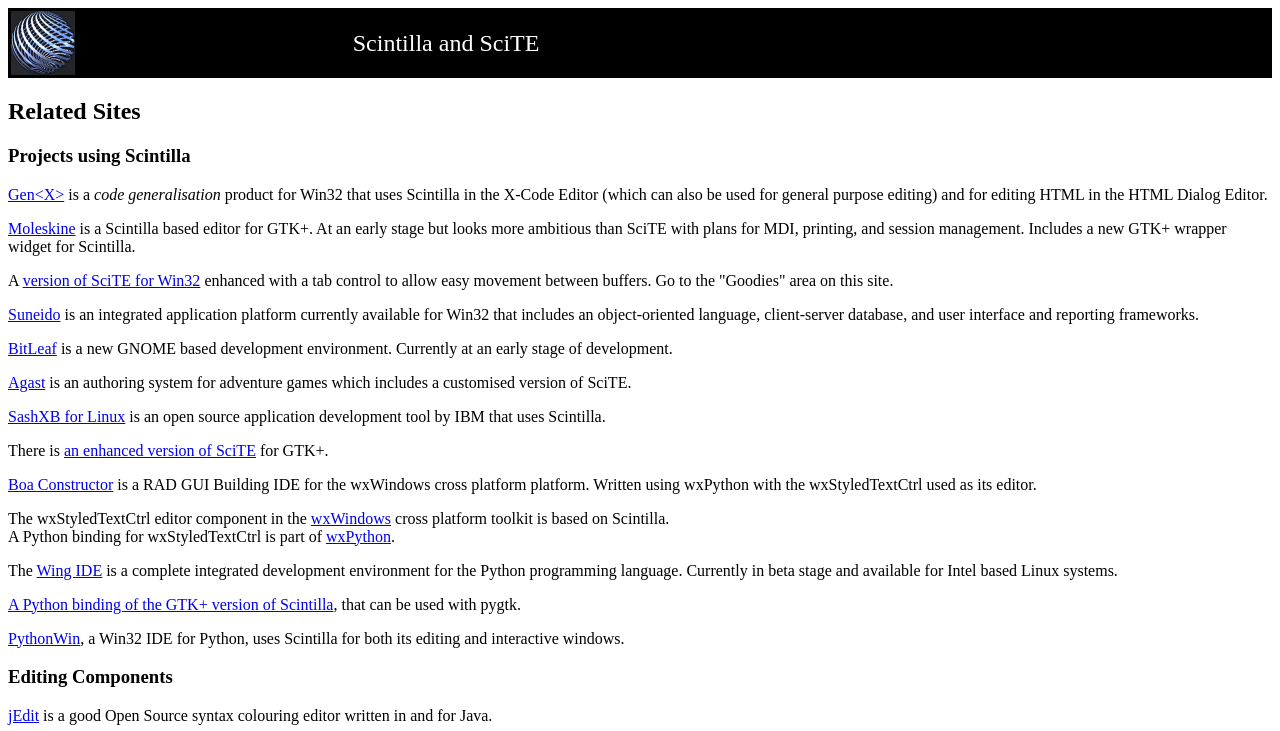
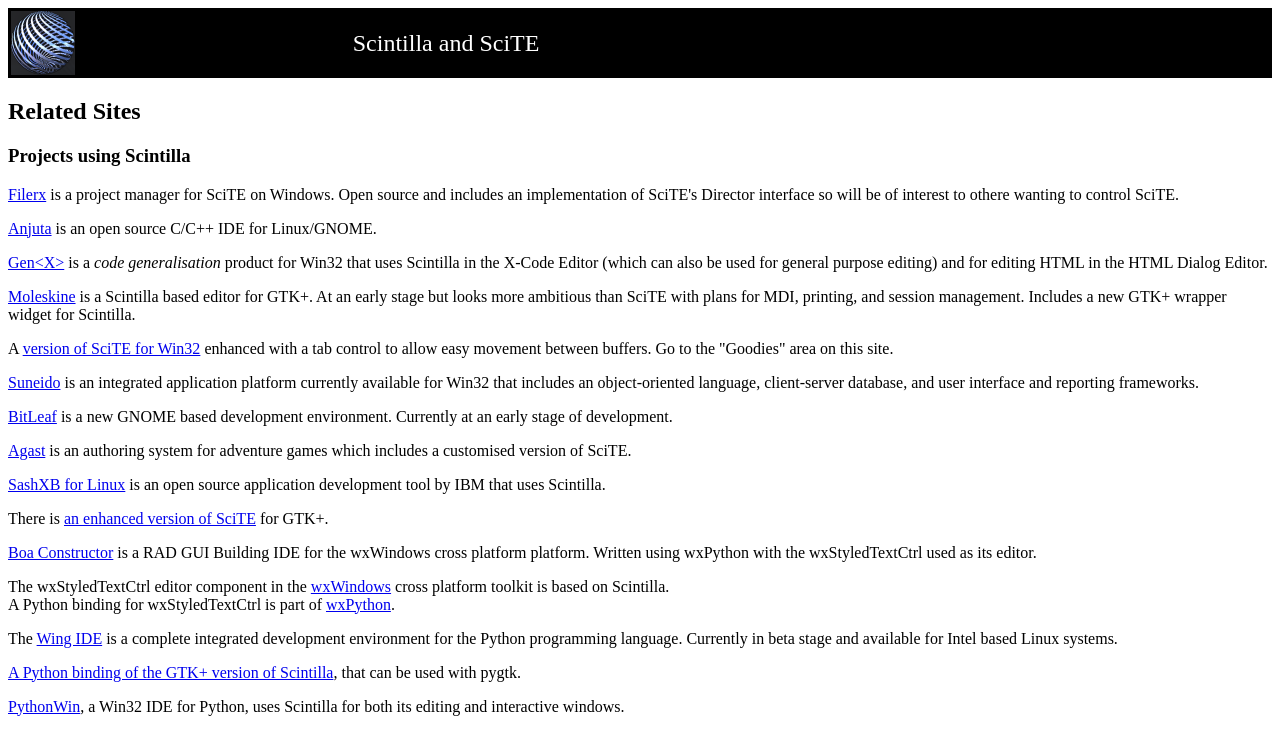
Before and after one commit to mirror/scintilla, a plain HTML site: page doc/ScintillaRelated.html in a window 1280 px wide. Shown: the top 731 px of the page. Drawn offline with Linux system fonts and the light colour scheme.

Commit message:
Added TiLP, Anjuta and Filerx to related projects but TiLP is commented out as the web site is quite empty and has nothing Scintilla related.

```diff
--- a/doc/ScintillaRelated.html
+++ b/doc/ScintillaRelated.html
@@ -28,11 +28,27 @@
     <h3>
        Projects using Scintilla
     </h3>
+    <!--
     <p>
-       <a href="http://www.develop.com/genx/">Gen&lt;X&gt;</a>
-       is a <i>code generalisation</i> product for Win32 that uses Scintilla in the X-Code Editor (which
-       can also be used for general purpose editing) and for editing HTML in the HTML Dialog
-       Editor.
+	<a href="http://sourceforge.net/projects/tilp/">TiLP</a>
+	is an application to tranfer data with a Texas Instruments calculator.
+    </p>
+    -->
+    <p>
+	<a href="http://perso.libertysurf.fr/llt/">Filerx</a>
+	is a project manager for SciTE on Windows.
+	Open source and includes an implementation of SciTE's Director interface so
+	will be of interest to othere wanting to control SciTE.
+    </p>
+    <p>
+	<a href="http://sourceforge.net/projects/anjuta/">Anjuta</a>
+	is an open source C/C++ IDE for Linux/GNOME.
+    </p>
+    <p>
+	<a href="http://www.develop.com/genx/">Gen&lt;X&gt;</a>
+	is a <i>code generalisation</i> product for Win32 that uses Scintilla in the X-Code Editor (which
+	can also be used for general purpose editing) and for editing HTML in the HTML Dialog
+	Editor.
     </p>
     <p>
        <a href="http://www.moleskine.f2s.com">Moleskine</a> is a Scintilla
```
